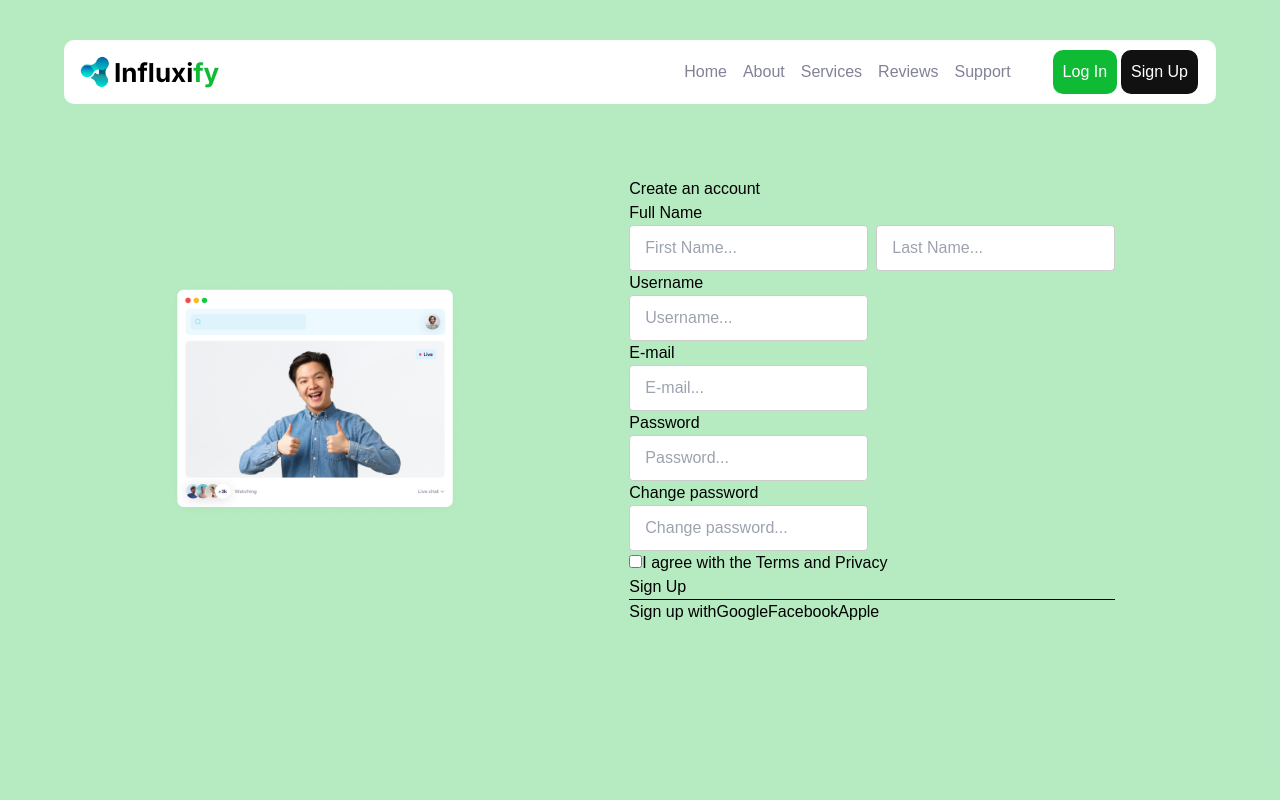
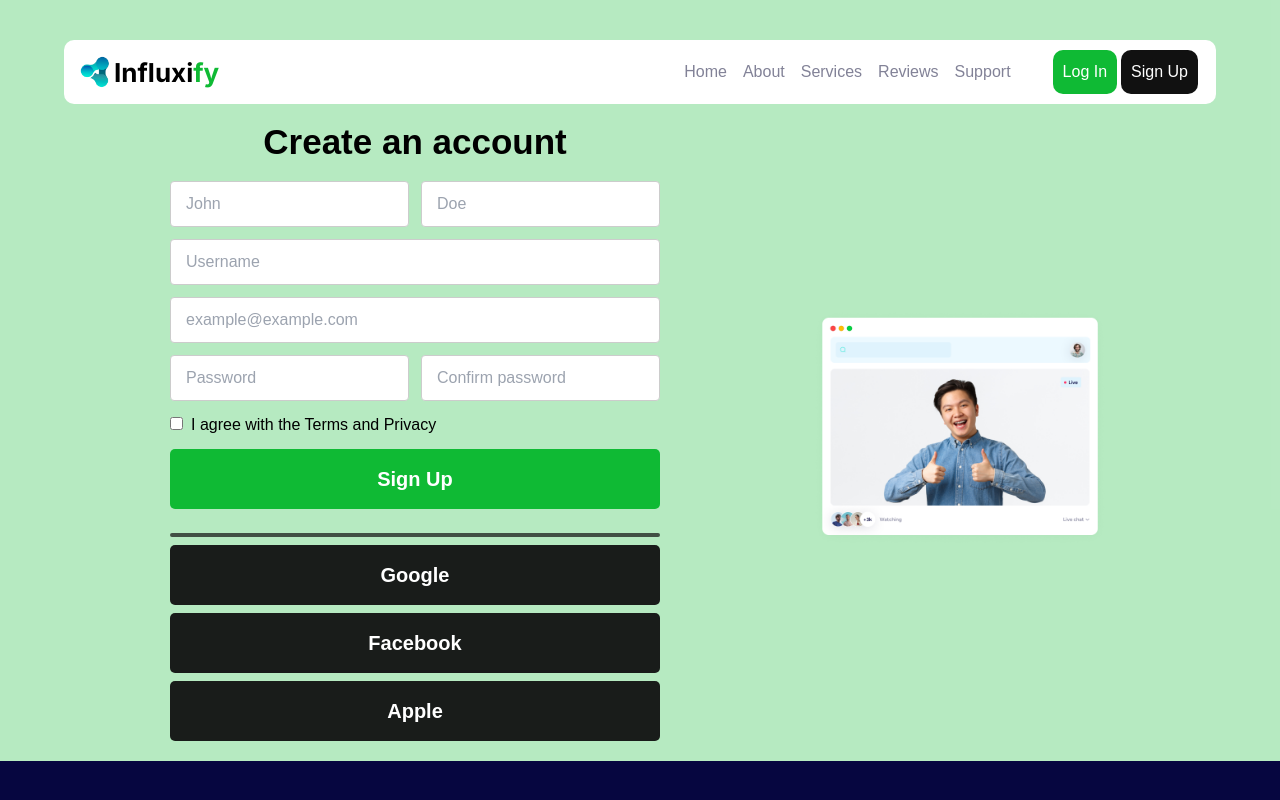
Before and after one commit to JewelShahi/influxify, a Next.js app: page /sign-up in a window 1280 px wide. Shown: the top 800 px of the page. Built offline with nearby package versions, Linux system fonts and the light colour scheme; a web font is replaced by a local one.

Commit message:
login and sign up upated

```diff
--- a/app/components/Footer.jsx
+++ b/app/components/Footer.jsx
@@ -95,7 +95,7 @@ const Footer = () => {
         </div>
       </div>
       {/* Under*/}
-      <div className="bg-[#000020] text-white text-[16px] font-light flex justify-around py-4 px-2">
+      <div className="bg-[#000020] text-white text-[16px] font-light flex justify-around py-4 px-2 xs:flex-col xs:justify-center xs:items-center text-center">
         <h5>Copyright &copy; 2023 Influxify</h5>
         <h6>All rights reserved</h6>
       </div>
--- a/app/globals.css
+++ b/app/globals.css
@@ -13,6 +13,7 @@
     border: 1px solid #ccc;
     outline: none;
     gap: 10px;
+    transition: 200ms;
   }
 
   .inside-input {
@@ -23,6 +24,11 @@
     outline: none;
     gap: 10px;
     width: 50%;
+    transition: 200ms;
+  }
+
+  .input:hover, .inside-input:hover{
+    border: 1px solid rgb(93, 92, 92);
   }
 
   .submit {
--- a/app/log-in/page.jsx
+++ b/app/log-in/page.jsx
@@ -3,42 +3,54 @@ import React from "react";
 
 function LogIn() {
   return (
-    <div className="h-screen w-full flex flex-col md:flex-row items-center justify-evenly bg-secondary/30 ">
-      <Image src={"/assets/heroMain.png"} width={300} height={300} alt="" />
-      <div>
-        <h1>Log In to your account</h1>
+    <div className="h-auto w-full flex justify-center items-center p-5 bg-secondary/30">
+      <div className="w-full flex flex-col md:flex-row items-center justify-evenly mt-24">
+        <Image src={"/assets/heroMain.png"} width={300} height={300} alt="" />
         <div>
-          <form action="">
-            <label htmlFor="email">E-mail</label>
-            <br />
+          <h3 className="text-[35px] text-center font-bold">Log In to your account</h3>
+          <form
+            action=""
+            className="flex flex-col justify-center items-start gap-3 mt-3"
+          >
             <input
               type="email"
-              placeholder="E-mail..."
               name="email"
-              className="input"
+              placeholder="example@example.com"
+              title="Your e-mail."
+              className="input border-animation w-full"
+              required
             />
-            <br />
-            <label htmlFor="password">Password</label>
-            <br />
             <input
               type="password"
-              placeholder="Password..."
               name="password"
-              className="input"
+              placeholder="Password"
+              title="Your password."
+              className="input border-animation w-full"
+              required
             />
-            <br />
-            <input type="checkbox" name="agree" />
-            <label htmlFor="agree">Remember me</label>
-            <br />
-            <input type="submit" value="LogIn" />
+            <div>
+              <input type="checkbox" name="agree" className="mr-2"/>
+              <label htmlFor="agree">Remember me</label>
+            </div>
+            <input
+              type="submit"
+              value="Log In"
+              className="submit bg-secondary click-animation hover:bg-secondary-hover w-full"
+            />
           </form>
-        </div>
-        <div>
-          <hr />
-          Log in with
-          <button>Google</button>
-          <button>Facebook</button>
-          <button>Apple</button>
+          <br />
+          <hr className="border-[2px] rounded-standard border-black/70"/>
+          <div className="flex flex-col justify-center items-start gap-2 mt-2">
+            <button className="submit bg-black/95 click-animation hover:bg-black/80 w-full">
+              Google
+            </button>
+            <button className="submit bg-black/95 click-animation hover:bg-black/80 w-full">
+              Facebook
+            </button>
+            <button className="submit bg-black/95 click-animation hover:bg-black/80 w-full">
+              Apple
+            </button>
+          </div>
         </div>
       </div>
     </div>
--- a/app/services/page.jsx
+++ b/app/services/page.jsx
@@ -35,10 +35,10 @@ const Services = () => {
           <p>ul. "Jira" 48, g.k. Nova, Lope</p>
         </div>
       </div>
-      <div className="flex flex-col lg:flex-row justify-between items-center mt-2 lg:mt-5 lg:w-[100%]">
+      <div className="flex flex-col lg:flex-row justify-between items-center mt-2 lg:mt-5 lg:w-[100%] p-2">
         <div className="flex flex-col items-center justify-center">
-          <h1 className="text-[40px] font-bold">Create a service ticket</h1>
-          <p className="text-[18px]">Just fill up the blanks</p>
+          <h2 className="text-[40px] font-bold">Create a service ticket</h2>
+          <p className="text-[18px]">Fill up the blanks to send a request</p>
           <form
             action=""
             id="usrform"
@@ -46,26 +46,26 @@ const Services = () => {
           >
             <div className="flex flex-row gap-2">
               <input
+                type="text"
+                placeholder="John Doe"
+                title="Your name."
                 className="inside-input border-animation"
-                type="text"
-                placeholder="Full Name..."
                 required
-                title="Your name."
               />
               <input
-                className="inside-input border-animation"
                 type="tel"
                 placeholder="+1 234 567890"
+                title="Your phone number."
+                className="inside-input border-animation"
                 required
-                title="Your phone number."
               />
             </div>
             <input
-              className="input border-animation"
               type="email"
               placeholder="example@example.com"
+              title="Your e-mail."
+              className="input border-animation"
               required
-              title="Your e-mail."
             />
             <textarea
               rows="4"
@@ -78,19 +78,13 @@ const Services = () => {
             ></textarea>
             <input
               type="submit"
+              value="Send Request"
               className="submit bg-secondary click-animation hover:bg-secondary-hover"
-              value="Send Request"
             />
           </form>
         </div>
-        <div className="flex flex-col justify-center items-center p-5 lg:w-[100%]">
+        <div className="flex flex-col justify-center items-center p-4 lg:p-2 lg:w-[70%]">
           <h3 className="text-[26px] font-bold">Our Location</h3>
-          {/* <Image
-            src={"/assets/heroMain.png"}
-            alt="service image"
-            width={500}
-            height={500}
-          /> */}
           <iframe
             src="https://www.google.com/maps/embed?pb=!1m18!1m12!1m3!1d2933.760479621794!2d23.37260027612511!3d42.666430871166014!2m3!1f0!2f0!3f0!3m2!1i1024!2i768!4f13.1!3m3!1m2!1s0x40aa8679286c7ed7%3A0x4a9d96383bfc10e5!2sJohn%20Atanasoff%20Forum%2C%20Sofia%20Tech%20Park!5e0!3m2!1sen!2sbg!4v1699658121186!5m2!1sen!2sbg"
             style={{ border: "0" }}
--- a/app/sign-up/page.jsx
+++ b/app/sign-up/page.jsx
@@ -1,83 +1,103 @@
 import Image from "next/image";
 import React from "react";
 
-function LogIn() {
+function SignUp() {
   return (
-    <div className="h-screen w-full flex flex-col md:flex-row items-center justify-evenly bg-secondary/30 ">
-      <Image
-        src={"/assets/heroMain.png"}
-        width={300}
-        height={300}
-        alt="sign-up image"
-      />
-      <div>
-        <h1>Create an account</h1>
-        <form action="">
-          <div>
-            <label htmlFor="firstName">Full Name</label> <br />
-            <div className="flex flex-row gap-2">
+    <div className="h-auto w-full flex justify-center items-center p-5 bg-secondary/30">
+      <div className="w-full flex flex-col md:flex-row items-center justify-evenly mt-24">
+        <div>
+          <h3 className="text-[35px] text-center font-bold">
+            Create an account
+          </h3>
+          <form
+            action=""
+            className="flex flex-col justify-center items-start gap-3 mt-3"
+          >
+            <div className="flex flex-row gap-3">
               <input
                 type="text"
-                placeholder="First Name..."
                 name="firstName"
-                className="input"
+                placeholder="John"
+                title="Your first name."
+                className="inside-input border-animation"
+                required
               />
               <input
                 type="text"
-                placeholder="Last Name..."
                 name="lastName"
-                className="input"
+                placeholder="Doe"
+                title="Your last name."
+                className="inside-input border-animation"
+                required
               />
             </div>
+            <input
+              type="text"
+              name="username"
+              placeholder="Username"
+              title="Your username."
+              className="input border-animation w-full"
+              required
+            />
+            <input
+              type="email"
+              name="e-mail"
+              placeholder="example@example.com"
+              title="Your e-mail."
+              className="input border-animation w-full"
+              required
+            />
+            <div className="flex flex-row gap-3">
+              <input
+                type="password"
+                name="password"
+                placeholder="Password"
+                title="Your password."
+                className="inside-input border-animation"
+                required
+              />
+              <input
+                type="password"
+                name="confirmPassword"
+                placeholder="Confirm password"
+                title="Confirm your password."
+                className="inside-input border-animation"
+                required
+              />
+            </div>
+            <div>
+              <input type="checkbox" name="agree" className="mr-2" />
+              <label htmlFor="agree">I agree with the Terms and Privacy</label>
+            </div>
+            <input
+              type="submit"
+              value="Sign Up"
+              className="submit bg-secondary click-animation hover:bg-secondary-hover w-full"
+            />
+          </form>
+          <br />
+          <hr className="border-[2px] rounded-standard border-black/70" />
+          <div className="flex flex-col justify-center items-start gap-2 mt-2">
+            <button className="submit bg-black/95 click-animation hover:bg-black/80 w-full">
+              Google
+            </button>
+            <button className="submit bg-black/95 click-animation hover:bg-black/80 w-full">
+              Facebook
+            </button>
+            <button className="submit bg-black/95 click-animation hover:bg-black/80 w-full">
+              Apple
+            </button>
           </div>
-          <label htmlFor="username">Username</label> <br />
-          <input
-            type="text"
-            placeholder="Username..."
-            name="username"
-            className="input"
-          />{" "}
-          <br />
-          <label htmlFor="">E-mail</label> <br />
-          <input
-            type="email"
-            placeholder="E-mail..."
-            name="e-mail"
-            className="input"
-          />
-          <br />
-          <label htmlFor="password">Password</label> <br />
-          <input
-            type="password"
-            placeholder="Password..."
-            name="password"
-            className="input"
-          />
-          <br />
-          <label htmlFor="changePassword">Change password</label> <br />
-          <input
-            type="password"
-            placeholder="Change password..."
-            name="changePassword"
-            className="input"
-          />
-          <br />
-          <input type="checkbox" name="agree" />
-          <label htmlFor="agree">I agree with the Terms and Privacy</label>
-          <br />
-          <input type="submit" value="Sign Up" />
-          <br />
-        </form>
-        <div>
-          <hr />
-          Sign up with
-          <button>Google</button>
-          <button>Facebook</button>
-          <button>Apple</button>
         </div>
+        <Image
+          src={"/assets/heroMain.png"}
+          width={300}
+          height={300}
+          alt="sign-up image"
+        />
       </div>
     </div>
   );
 }
 
-export default LogIn;
+export default SignUp;
```
